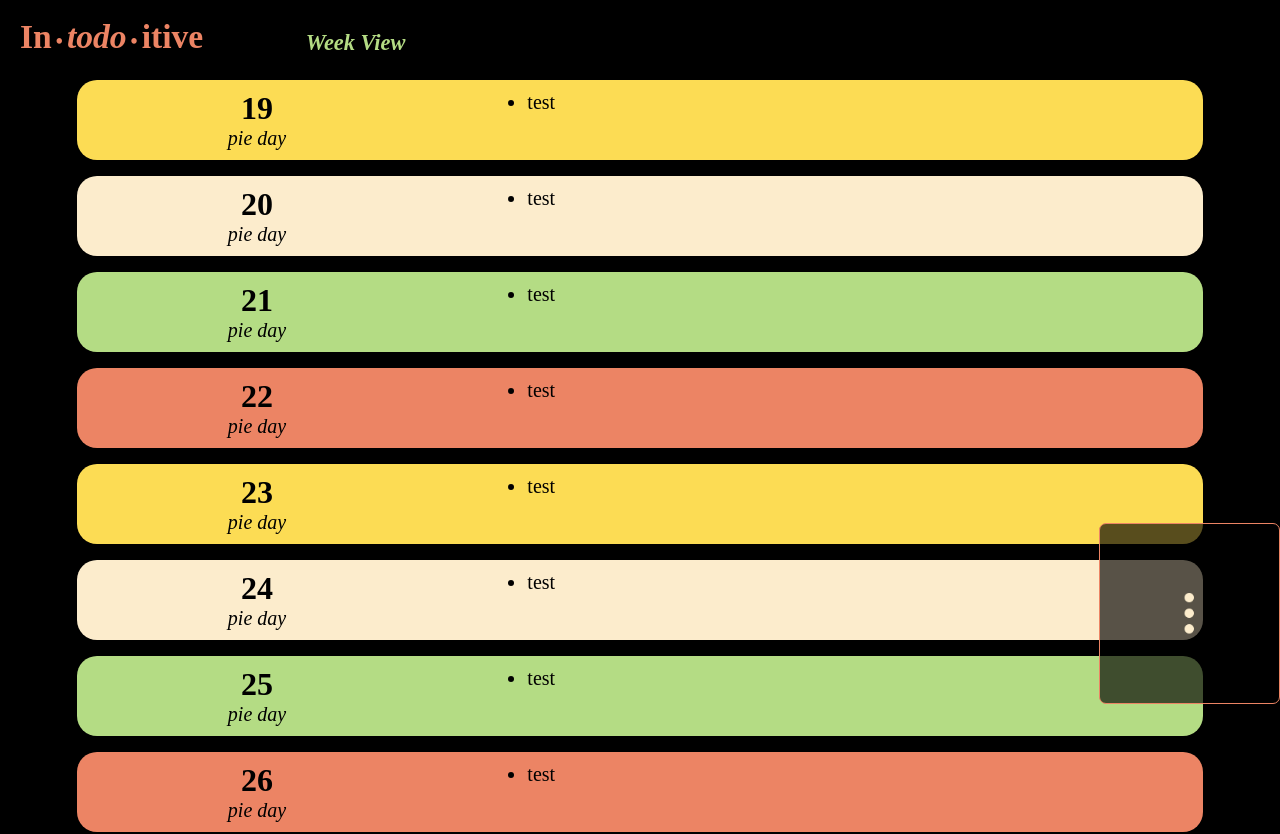
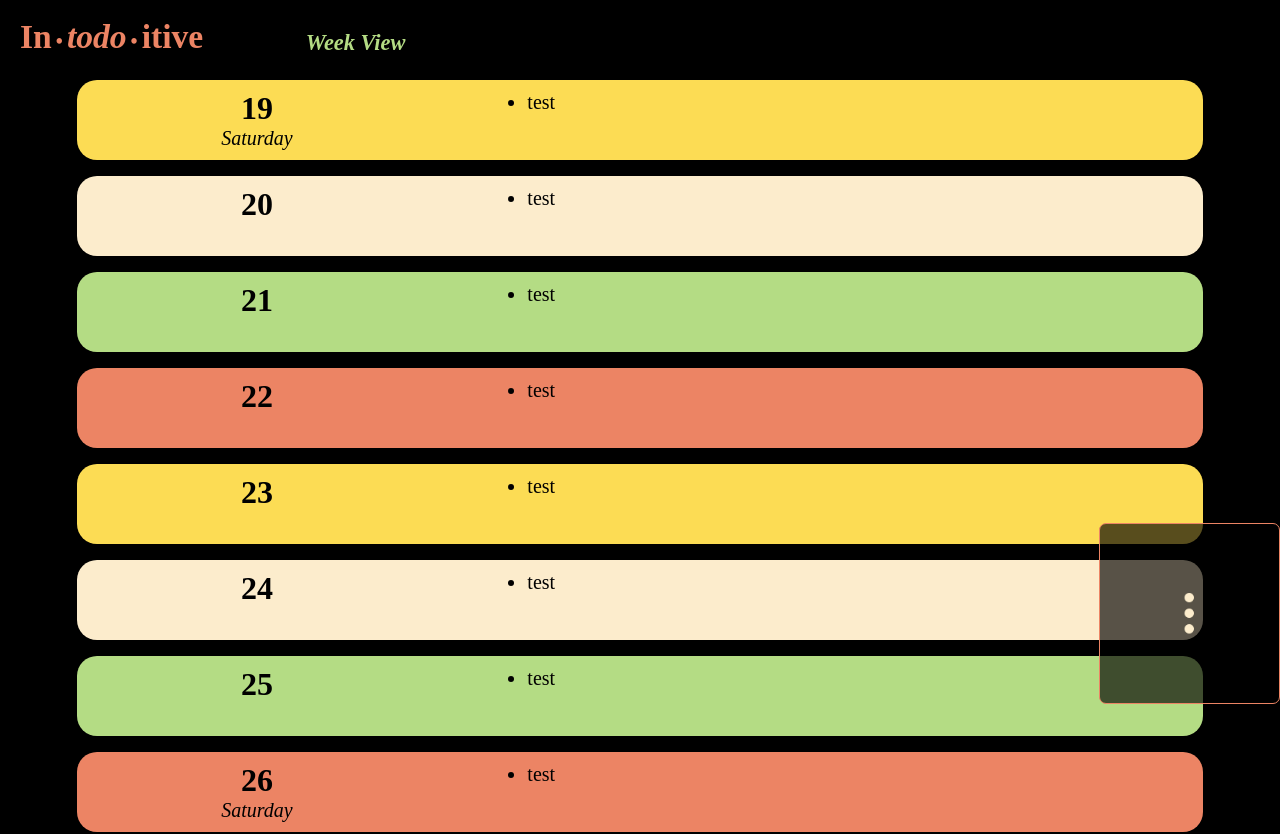
Before and after one commit to lparr30/in-todo-itive, a React (Create React App) app: page / in a window 1280 px wide. Shown: the top 834 px of the page. Built offline with nearby package versions, Linux system fonts and the light colour scheme.

Commit message:
updates each cards weekday to be correct

```diff
--- a/src/pages/WeekView/WeekView.jsx
+++ b/src/pages/WeekView/WeekView.jsx
@@ -10,11 +10,9 @@ const Layout = styled.div`
 
 const today = new Date();
 let currentDate = today.getDate();
-let date;
-
-// for (let i = 0; i < 14; i++) {
-//   date = currentDate + i;
-// }
+let currentWeekday = today.getDay();
+const weekdays = ['Sunday', 'Monday', 'Tuesday', 'Wednesday', 'Thursday', 'Friday', 'Saturday'];
+let date, weekday;
 
 
 const WeekView = () => {
@@ -23,13 +21,14 @@ const WeekView = () => {
       {Array.from({ length: 14 }).map((_, index) => {
         const colorIndex = index % colors.length; //colorIndex = the remainder of index (0,1,2,3...13) / 4 (colors.length)
         date = currentDate + index;
+        weekday = weekdays[currentWeekday + index%7]
 
         return (
           <WeekCard
             key={index}
             color={colors[colorIndex]}
             date={date}
-            weekday={"pie day"}
+            weekday={weekday}
           />
         );
       })}
```
